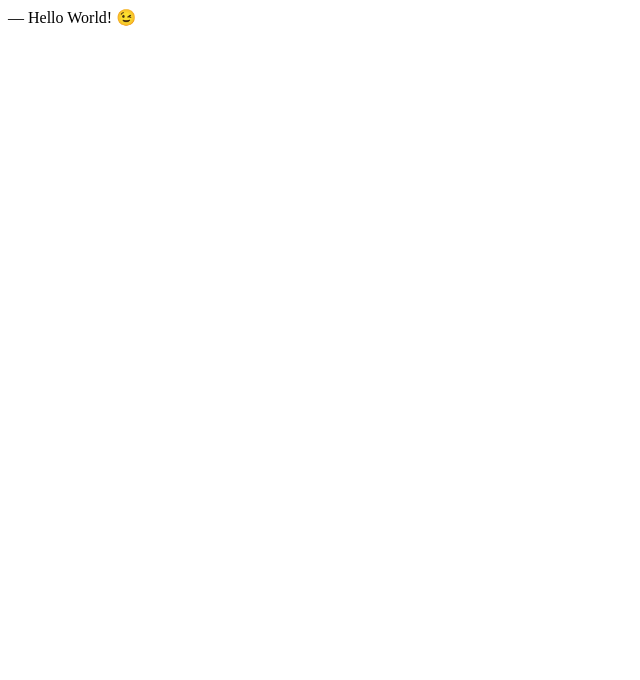
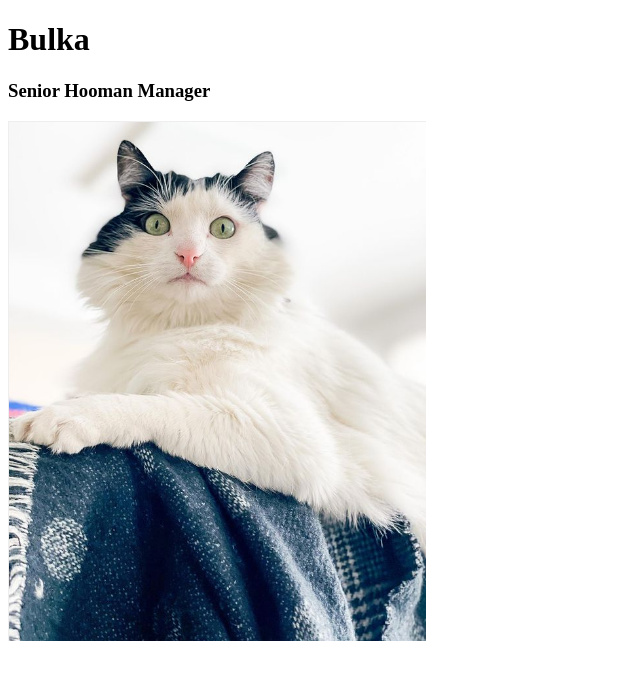
Before and after one commit to YaroslavHolovatskyi/homepage, a plain HTML site: page index.html in a window 1280 px wide. Shown: the whole page, without its empty margins (0-640 px from the left). Drawn offline with Linux system fonts and the light colour scheme.

Commit message:
Added primary content and assets folder with avatar

```diff
--- a/index.html
+++ b/index.html
@@ -5,6 +5,25 @@
     <title>Résumé</title>
   </head>
   <body>
-    ― Hello World! &#x1F609;
+    <main>
+      <div class="resume">
+        <div class="container">
+          <div class="resume__block">
+            <h1 class="contact-info__header">Bulka</h1>
+            <h3 class="contact-info__sub-header">Senior Hooman Manager</h3>
+
+            <div class="contact_info_container fh">
+              <div class="contact-info__block"></div>
+
+              <div class="contact-info__block contact-info__block--center">
+                <img class="contact-info__avatar" src="assets/avatar.png" alt="Avatar">
+              </div>
+
+              <div class="contact-info__block"></div>
+            <div>
+          <div>
+        <div>
+      </div>
+    </main>
   </body>
 </html>
```
Also changed, not shown: assets/avatar.png (added).
